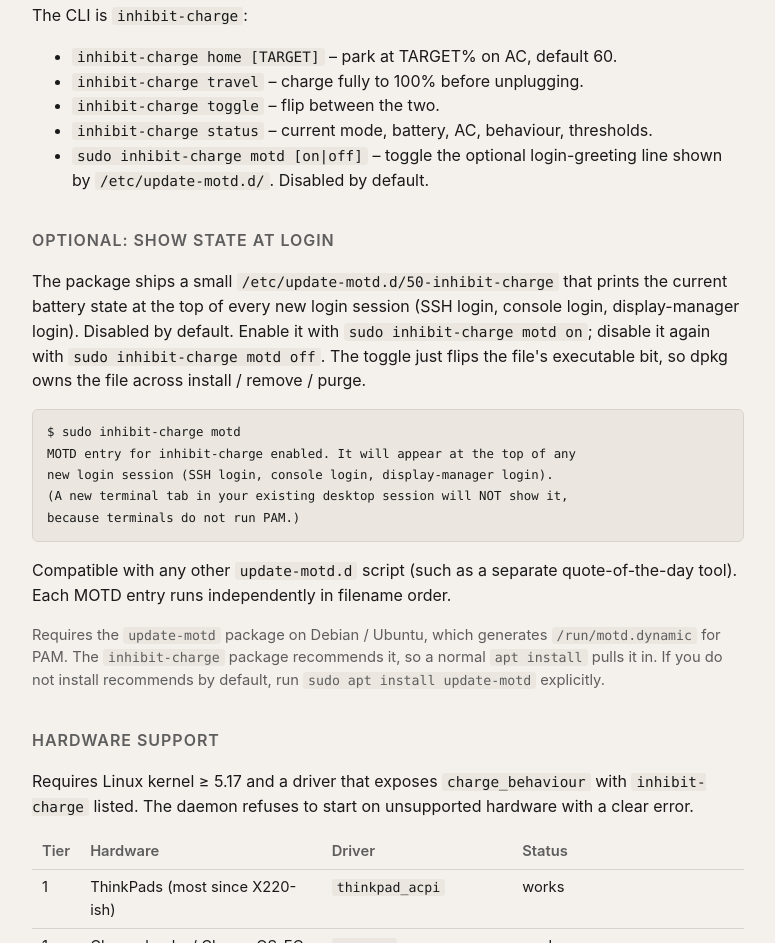
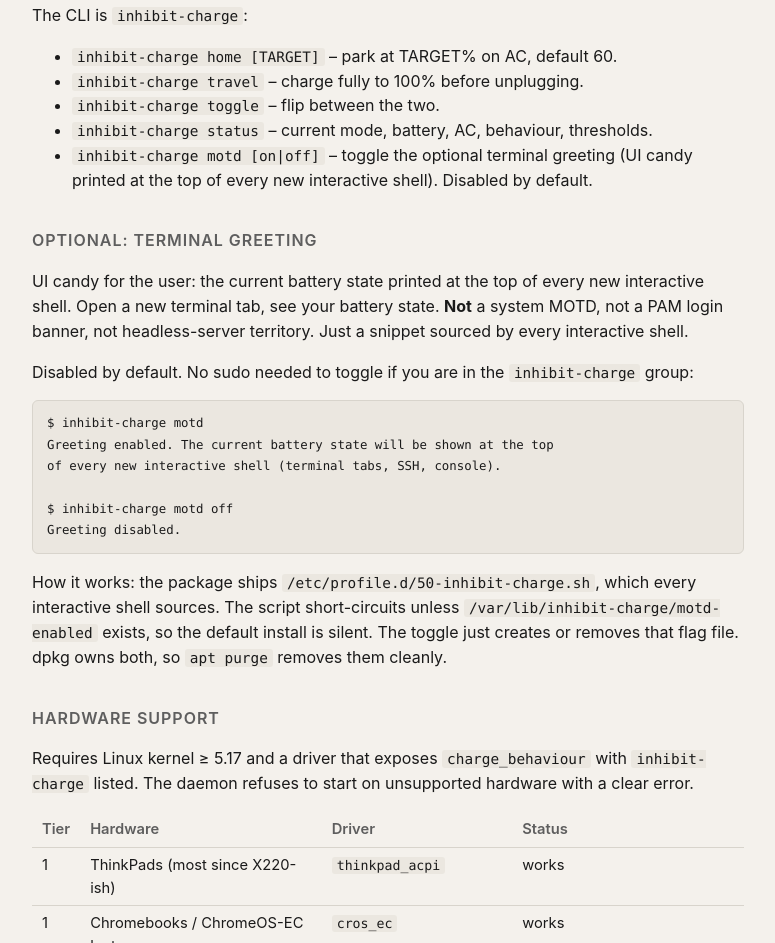
Before and after one commit to ra-yavuz/inhibit-charge, a plain HTML site: page docs/index.html in a window 1280 px wide. Shown: the part 887-1830 px from the top of the page, without its empty margins (252-1027 px from the left). Drawn offline with Linux system fonts and the light colour scheme.

Commit message:
v0.4.0: switch greeting from PAM-MOTD to /etc/profile.d/
The greeting is now sourced by every interactive shell on Debian/Ubuntu
(/etc/profile + /etc/bash.bashrc), so it shows on every new terminal
tab/window without depending on PAM, the update-motd package, SSH login,
or /run/motd.dynamic. This matches what the original power-mode tool
did via ~/.bashrc, and matches the laptop-user mental model: 'when I
open a terminal I see it'.

Mechanism:
  - Ship /etc/profile.d/50-inhibit-charge.sh (always-sourced).
  - The script short-circuits unless /var/lib/inhibit-charge/motd-enabled
    exists, so the default install is silent.
  - The toggle is a flag file. Group members of inhibit-charge can flip
    it without sudo.
  - Don't run twice in nested shells (export INHIBIT_CHARGE_GREETED).

Reposition the docs as user UI candy, not system MOTD. Drop language
about 'login session', 'fresh login', 'PAM', '/etc/update-motd.d/'.

Drop Recommends: update-motd. The new mechanism needs no external
package. Smaller dependency surface, simpler install.

postinst migrates from <0.4.0 by removing the old PAM-MOTD entry, so
'apt upgrade' from 0.3.x cleans up automatically.

```diff
--- a/docs/index.html
+++ b/docs/index.html
@@ -110,7 +110,7 @@
   "description": "A small Linux daemon and CLI that holds your laptop battery at a target charge level on AC using the kernel's inhibit-charge mode, instead of just capping with start/end charge thresholds.",
   "url": "https://ra-yavuz.github.io/inhibit-charge/",
   "downloadUrl": "https://github.com/ra-yavuz/inhibit-charge/releases",
-  "softwareVersion": "0.3.1",
+  "softwareVersion": "0.4.0",
   "license": "https://opensource.org/licenses/MIT",
   "author": {
     "@type": "Person",
@@ -182,37 +182,35 @@
     <li><code>inhibit-charge travel</code> &ndash; charge fully to 100% before unplugging.</li>
     <li><code>inhibit-charge toggle</code> &ndash; flip between the two.</li>
     <li><code>inhibit-charge status</code> &ndash; current mode, battery, AC, behaviour, thresholds.</li>
-    <li><code>sudo inhibit-charge motd [on|off]</code> &ndash; toggle the optional login-greeting line shown by <code>/etc/update-motd.d/</code>. Disabled by default.</li>
+    <li><code>inhibit-charge motd [on|off]</code> &ndash; toggle the optional terminal greeting (UI candy printed at the top of every new interactive shell). Disabled by default.</li>
   </ul>
 
-  <h2>Optional: show state at login</h2>
+  <h2>Optional: terminal greeting</h2>
   <p>
-    The package ships a small <code>/etc/update-motd.d/50-inhibit-charge</code>
-    that prints the current battery state at the top of every new login
-    session (SSH login, console login, display-manager login). Disabled
-    by default. Enable it with
-    <code>sudo inhibit-charge motd on</code>; disable it again with
-    <code>sudo inhibit-charge motd off</code>. The toggle just flips the
-    file's executable bit, so dpkg owns the file across install / remove
-    / purge.
+    UI candy for the user: the current battery state printed at the top
+    of every new interactive shell. Open a new terminal tab, see your
+    battery state. <strong>Not</strong> a system MOTD, not a PAM login
+    banner, not headless-server territory. Just a snippet sourced by
+    every interactive shell.
   </p>
-  <pre><code>$ sudo inhibit-charge motd
-MOTD entry for inhibit-charge enabled. It will appear at the top of any
-new login session (SSH login, console login, display-manager login).
-(A new terminal tab in your existing desktop session will NOT show it,
-because terminals do not run PAM.)</code></pre>
   <p>
-    Compatible with any other <code>update-motd.d</code> script (such as a
-    separate quote-of-the-day tool). Each MOTD entry runs independently
-    in filename order.
+    Disabled by default. No sudo needed to toggle if you are in the
+    <code>inhibit-charge</code> group:
   </p>
-  <p style="color: var(--muted); font-size: 0.92rem;">
-    Requires the <code>update-motd</code> package on Debian / Ubuntu, which
-    generates <code>/run/motd.dynamic</code> for PAM. The
-    <code>inhibit-charge</code> package recommends it, so a normal
-    <code>apt install</code> pulls it in. If you do not install
-    recommends by default, run <code>sudo apt install update-motd</code>
-    explicitly.
+  <pre><code>$ inhibit-charge motd
+Greeting enabled. The current battery state will be shown at the top
+of every new interactive shell (terminal tabs, SSH, console).
+
+$ inhibit-charge motd off
+Greeting disabled.</code></pre>
+  <p>
+    How it works: the package ships
+    <code>/etc/profile.d/50-inhibit-charge.sh</code>, which every
+    interactive shell sources. The script short-circuits unless
+    <code>/var/lib/inhibit-charge/motd-enabled</code> exists, so the
+    default install is silent. The toggle just creates or removes that
+    flag file. dpkg owns both, so <code>apt purge</code> removes them
+    cleanly.
   </p>
 
   <h2>Hardware support</h2>
```
Also changed, not shown: 12 other files.
